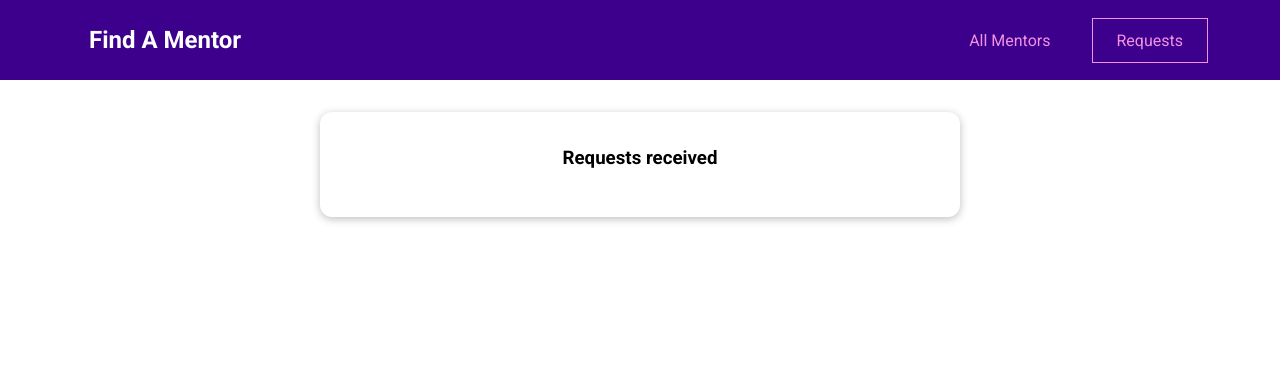
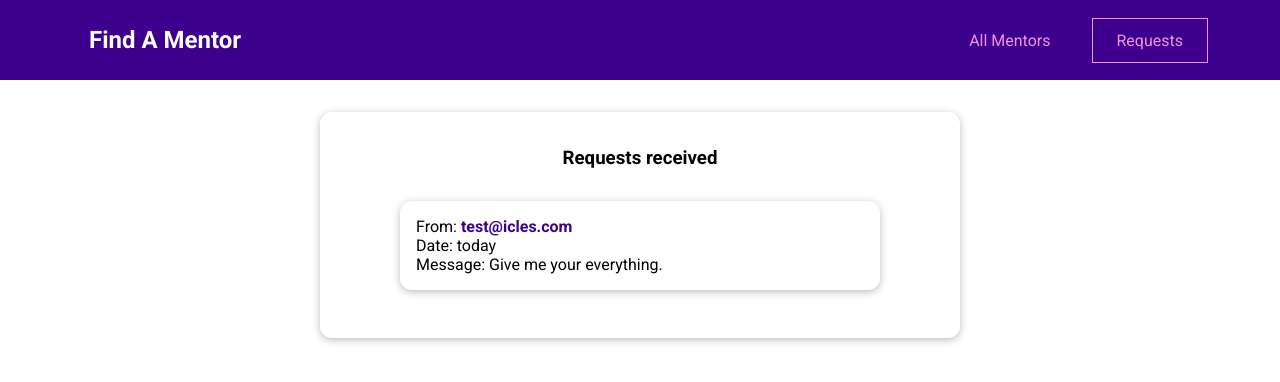
Before and after one commit to glitjch/vue-mentor, a Vue app: page /requests in a window 1280 px wide. Shown: the top 382 px of the page. Built offline with nearby package versions, Linux system fonts and the light colour scheme.

Commit message:
Fix request list that was not rendering according to current user.

```diff
--- a/src/components/requests/RequestItem.vue
+++ b/src/components/requests/RequestItem.vue
@@ -20,6 +20,7 @@ export default {
 	},
 };
 </script>
+
 <style scoped>
 li {
 	margin: 1rem 0;
--- a/src/pages/requests/RequestsReceived.vue
+++ b/src/pages/requests/RequestsReceived.vue
@@ -1,10 +1,11 @@
 <template>
 	<section>
 		<base-card>
-			<h3>Requests received</h3>
-			<ul v-if="!hasRequests">
+			<h3 @click="test">Requests received</h3>
+			<!-- <base-spinner v-if="isLoading"></base-spinner> -->
+			<ul v-if="hasRequests">
 				<request-item
-					v-for="request in loadRequests"
+					v-for="request in filteredRequests"
 					:key="request.id"
 					:date="request.date"
 					:email="request.userEmail"
@@ -18,24 +19,39 @@
 
 <script>
 import RequestItem from '../../components/requests/RequestItem';
+// import BaseSpinner from '../../components/ui/BaseSpinner.vue';
+
 export default {
 	components: {
 		RequestItem,
+		// BaseSpinner,
 	},
 	data() {
 		return {
 			isLoading: false,
-    }
+		};
 	},
 	computed: {
 		hasRequests() {
 			return this.$store.getters['requests/hasRequests'];
 		},
+		filteredRequests() {
+			const userId = this.$store.getters['userId'];
+      const requests = this.loadRequests()
+      const request = requests.filter((request) => {
+				return request.mentorId === userId;
+      });
+      return request;
+		},
 	},
 	methods: {
 		loadRequests() {
+			console.log('loadre');
 			this.isLoading = true;
 			return this.$store.getters['requests/currentUserRequests'];
+		},
+		test() {
+			console.log('test');
 		},
 	},
 };
--- a/src/store/modules/requests/getters.js
+++ b/src/store/modules/requests/getters.js
@@ -2,8 +2,9 @@ const requestsGetters = {
   requests(state) {
     return state.requests;
   },
-  hasRequests(state, mentorId) {
-    const requests = state.requests.filter(request => request.mentorId === mentorId);
+  hasRequests(state, _getters, _rootState, rootGetters) {
+    const userId = rootGetters.userId;
+    const requests = state.requests.filter(request => request.mentorId === userId);
     return requests && requests.length > 0;
   },
   currentUserRequests(state, _getters, _rootState, rootGetters) {
```
Lines whose indentation alone changed are shown as unchanged.
